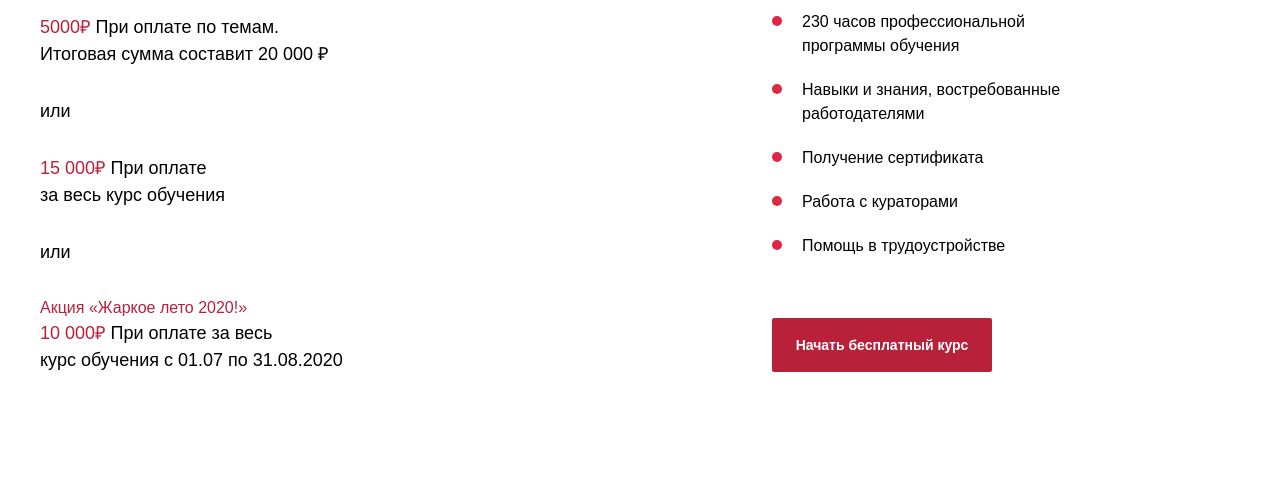
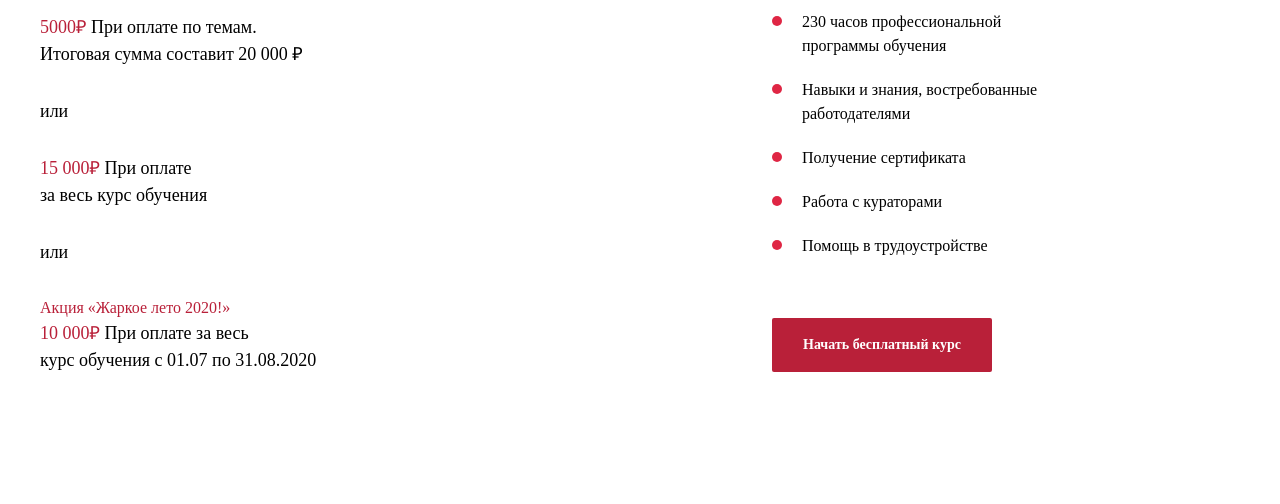
Before and after one commit to cowpuncher/solo_sites, a plain HTML site: page Red section/index.html in a window 1280 px wide. Shown: the part 699-1203 px from the top of the page. Drawn offline with Linux system fonts and the light colour scheme.

Commit message:
change 0003

```diff
--- a/Gradient section/css/style.css
+++ b/Gradient section/css/style.css
@@ -4,7 +4,6 @@ html, body, div, span, applet, object, iframe, h1, h2, h3, h4, h5, h6, p, blockq
     padding: 0;
     border: 0;
     font-size: 100%;
-    font-family: 'HelveticaNeueCyr', sans-serif;
     font: inherit;
     vertical-align: baseline;
     -webkit-box-sizing: border-box;
@@ -13,7 +12,6 @@ html, body, div, span, applet, object, iframe, h1, h2, h3, h4, h5, h6, p, blockq
 }
 body {
     font-size: 16px;
-    font-family: 'HelveticaNeueCyr', sans-serif;
     color: #000;
     line-height: 1.5;
     background: #fff;
--- a/Red section/css/style.css
+++ b/Red section/css/style.css
@@ -4,7 +4,6 @@ html, body, div, span, applet, object, iframe, h1, h2, h3, h4, h5, h6, p, blockq
     padding: 0;
     border: 0;
     font-size: 100%;
-    font-family: 'HelveticaNeueCyr', sans-serif;
     font: inherit;
     vertical-align: baseline;
     -webkit-box-sizing: border-box;
@@ -13,7 +12,6 @@ html, body, div, span, applet, object, iframe, h1, h2, h3, h4, h5, h6, p, blockq
 }
 body {
     font-size: 16px;
-    font-family: 'HelveticaNeueCyr', sans-serif;
     color: #000;
     line-height: 1.5;
     background: #fff;
```
